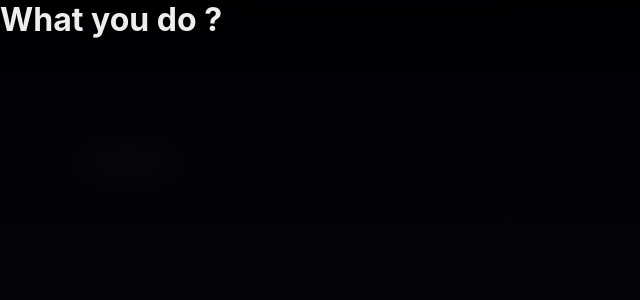
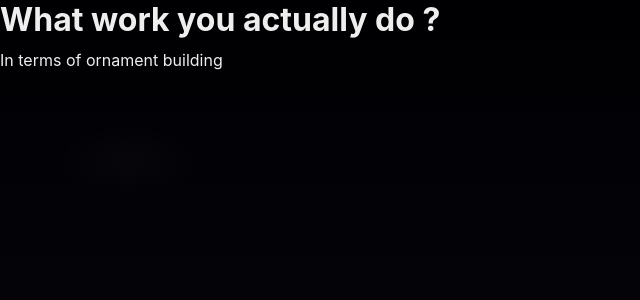
Before and after one commit to sameer021000/GoldArtisan, a React (Create React App) app in the folder frontend/: page /ProfessionDetailsPath in a window 1280 px wide. Shown: the top 300 px of the page, without its empty margins (0-640 px from the left). Built offline with nearby package versions, Linux system fonts and the light colour scheme; no server answers.

Commit message:
Modified professiondetailsscreen

```diff
--- a/frontend/src/ProfessionDetailsFolder/ProfessionDetailsScreen.jsx
+++ b/frontend/src/ProfessionDetailsFolder/ProfessionDetailsScreen.jsx
@@ -3,7 +3,8 @@ function ProfessionDetailsScreen()
 {
     return(
         <div>
-            <h1>What you do ?</h1>
+            <h1>What work you actually do ?</h1>
+            <p>In terms of ornament building</p>
         </div>
     )
 }
```
